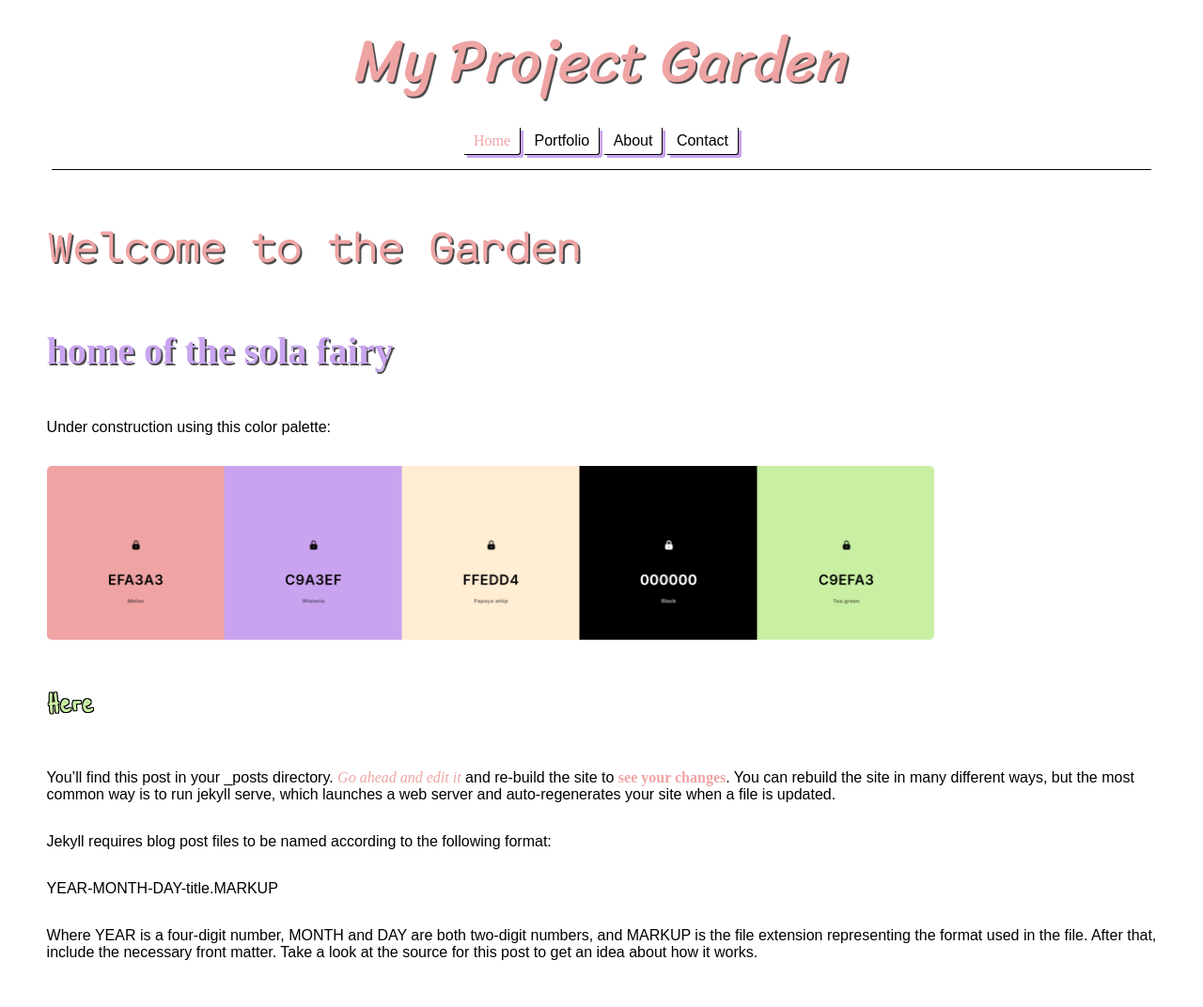
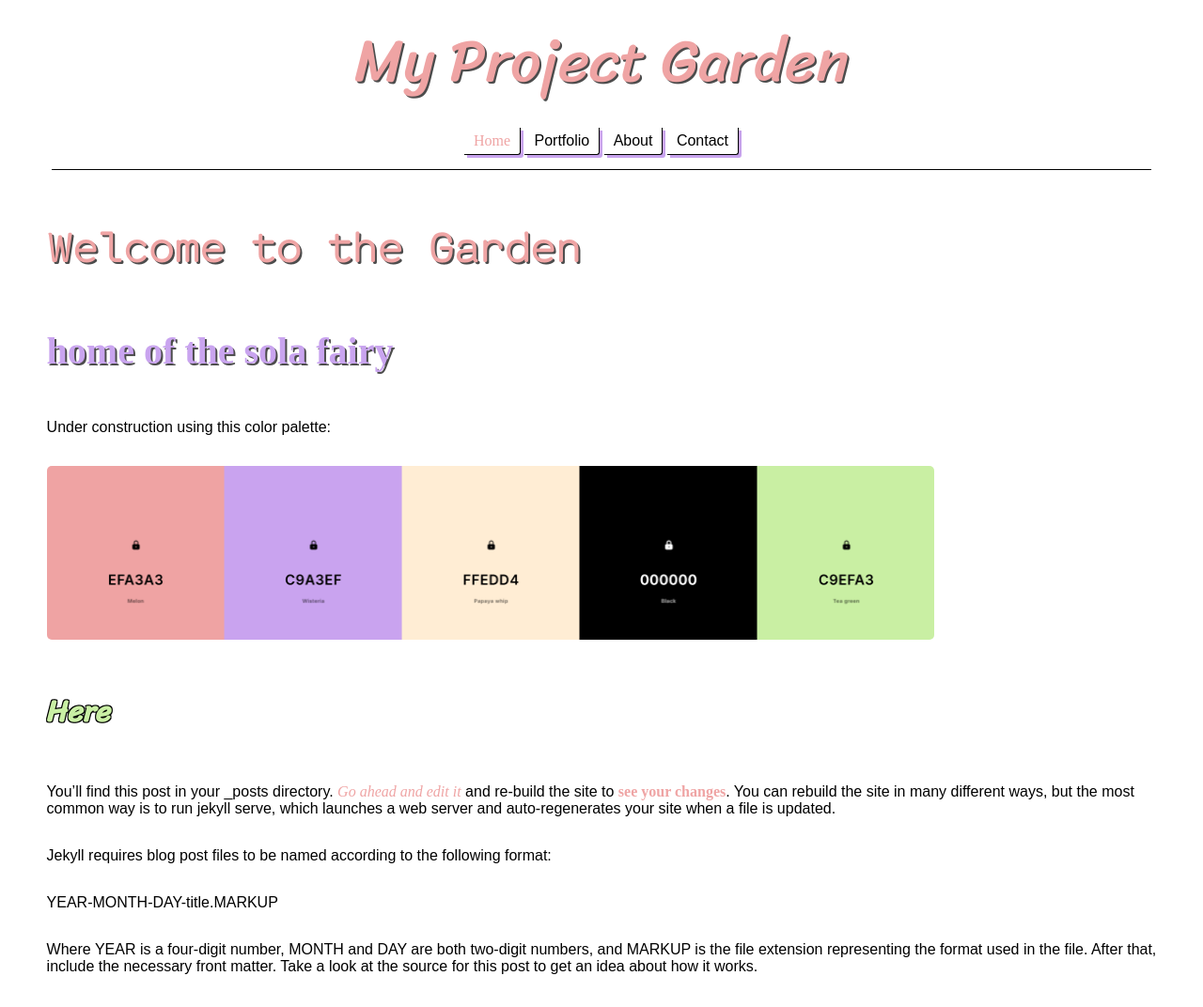
Before and after one commit to sola-fairy/sola-fairy.garden, a Jekyll site: the page built from index.markdown, in a window 1280 px wide. Shown: the whole page at 94% size. Built offline with Jekyll 4.4.1, drawn with Linux system fonts in a browser that asks for light colours; some web fonts are replaced.

Commit message:
more little things

```diff
--- a/assets/style.css
+++ b/assets/style.css
@@ -149,9 +149,9 @@ h2 {
 }
 
 h3 {
-  font-family: 'Reenie Beanie', sans-serif;
+  font-family: 'Sriracha', sans-serif;
   color: var(--tea-green);
-  font-size: 2.2em;
+  font-size: 2em;
   text-shadow:
     -1px -1px 0 black,
     1px -1px 0 black,
```
